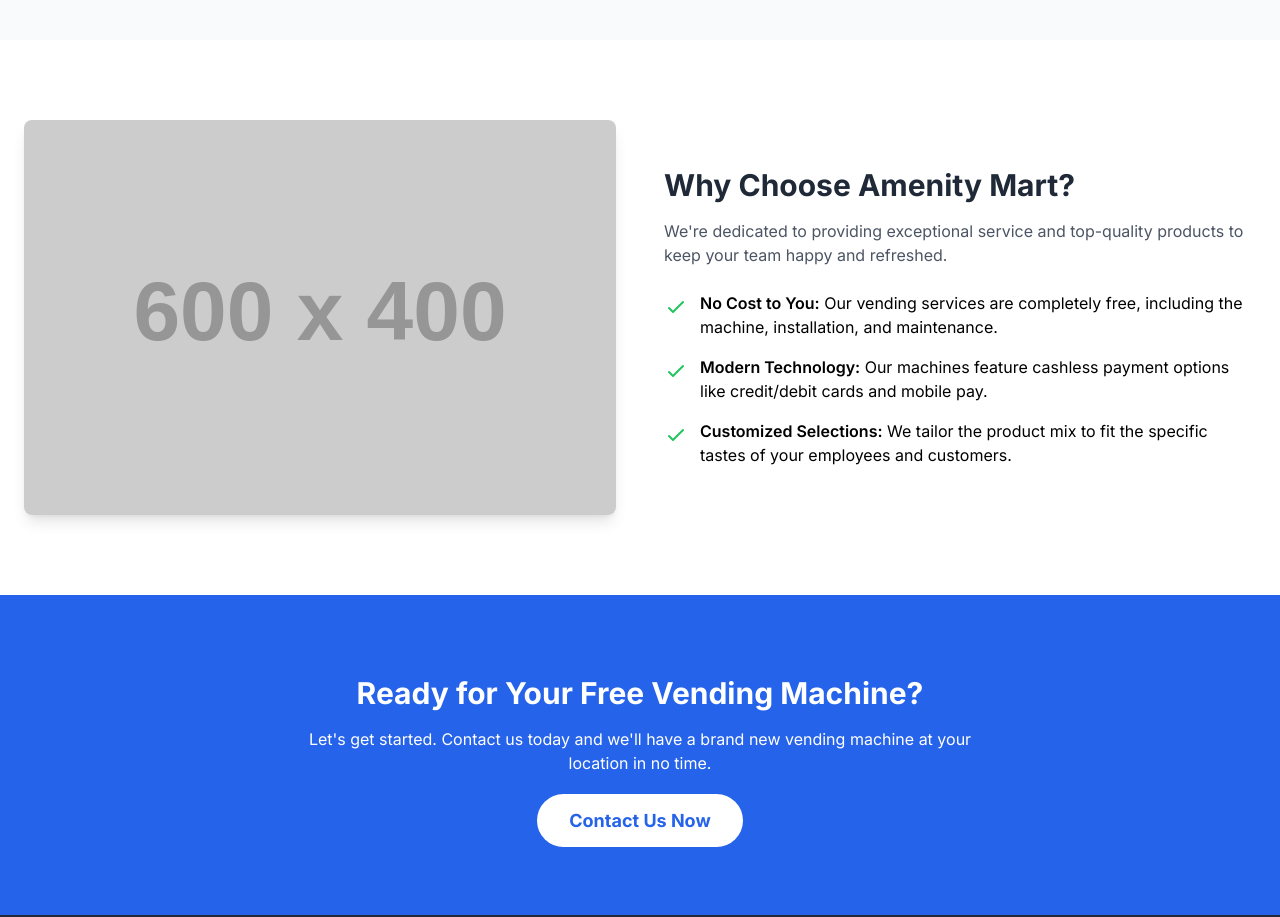
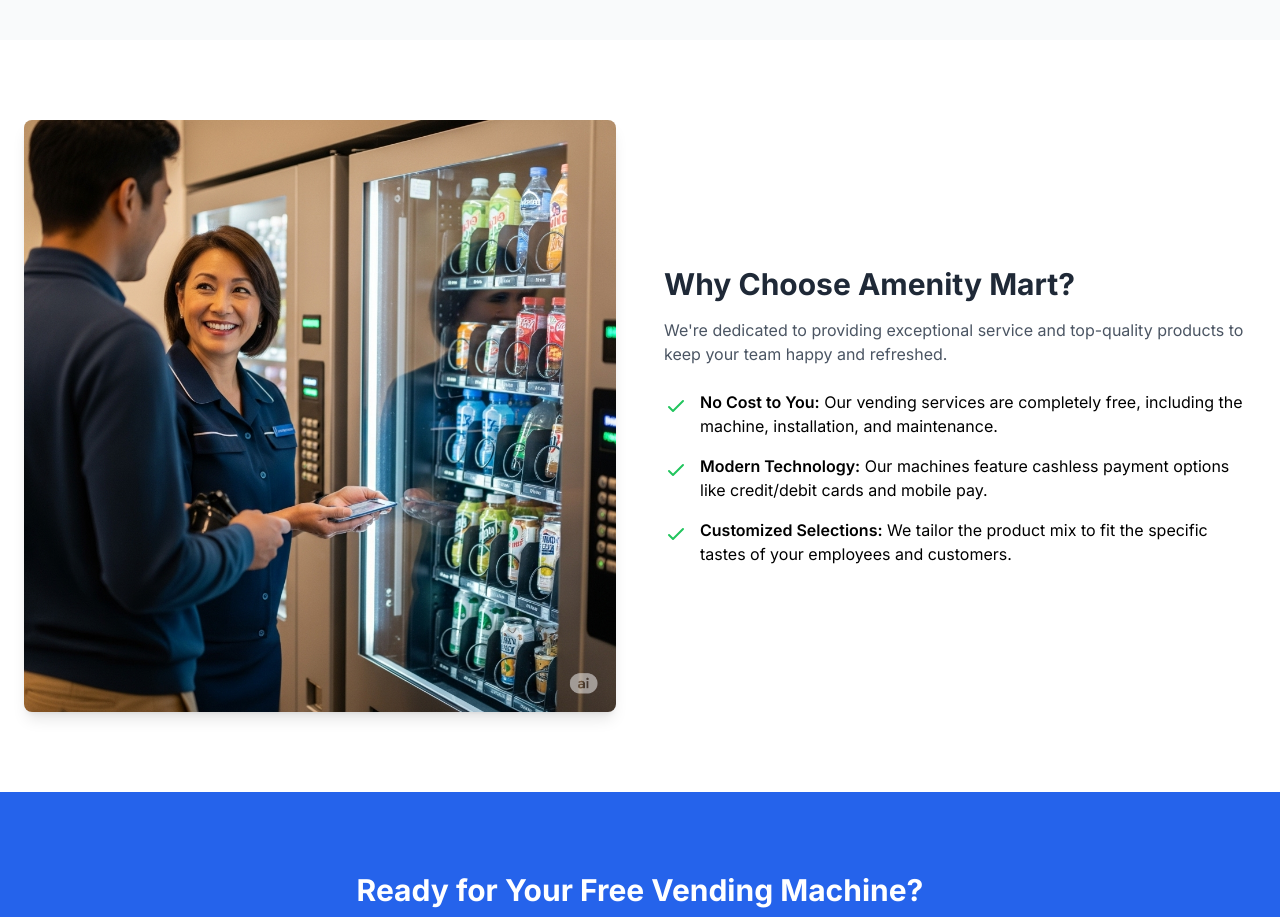
Before and after one commit to vivifyLives/amenityMart, a plain HTML site: page index.html in a window 1280 px wide. Shown: the part 1760-2677 px from the top of the page. Drawn offline with nearby package versions, Linux system fonts and the light colour scheme; placeholder pictures from the web are drawn by us.

Commit message:
Update index.html

```diff
--- a/index.html
+++ b/index.html
@@ -130,7 +130,7 @@
             <div class="container mx-auto px-6">
                 <div class="flex flex-col md:flex-row items-center gap-12">
                     <div class="md:w-1/2">
-                         <img src="https://placehold.co/600x400/f3e8ff/5b21b6?text=Happy+Customer" alt="Happy Customer" class="rounded-lg shadow-lg">
+                         <img src="./assets/customer_service.png" alt="Happy Customer" class="rounded-lg shadow-lg">
                     </div>
                     <div class="md:w-1/2">
                         <h2 class="text-3xl font-bold text-gray-800 mb-4">Why Choose Amenity Mart?</h2>
```
